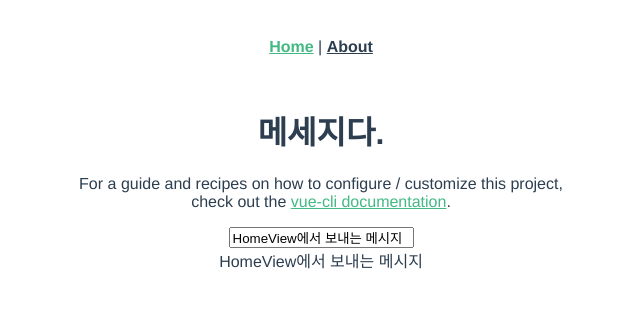
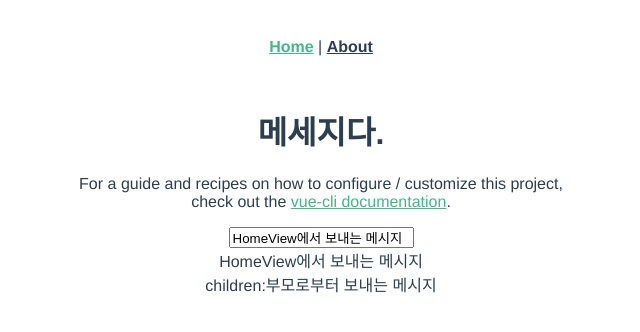
Before and after one commit to leeyoonseo/study-vuecli-typescript, a Vue app: page / in a window 1280 px wide. Shown: the top 332 px of the page, without its empty margins (319-959 px from the left). Built offline with nearby package versions, Linux system fonts and the light colour scheme.

Commit message:
update: prop으로 데이터 전달하기까지 완

```diff
--- /dev/null
+++ b/src/components/children.vue
@@ -0,0 +1,11 @@
+<template>
+  <div>children:{{ parentMessage }}</div>
+</template>
+<script setup lang="ts">
+import { defineProps } from "vue";
+
+defineProps({
+  parentMessage: String,
+});
+</script>
+<style lang=""></style>
--- a/src/views/HomeView.vue
+++ b/src/views/HomeView.vue
@@ -4,7 +4,9 @@
     <Message
       :message="message"
       @update:input="(value) => handleInputMessage(value)"
-    ></Message>
+    />
+
+    <Children parent-message="부모로부터 보내는 메시지" />
   </div>
 </template>
 
@@ -12,6 +14,7 @@
 import { ref, Ref } from "vue";
 import HelloWorld from "@/components/HelloWorld.vue";
 import Message from "@/components/Message.vue";
+import Children from "@/components/children.vue";
 
 interface IData {
   message: string | number;
```
